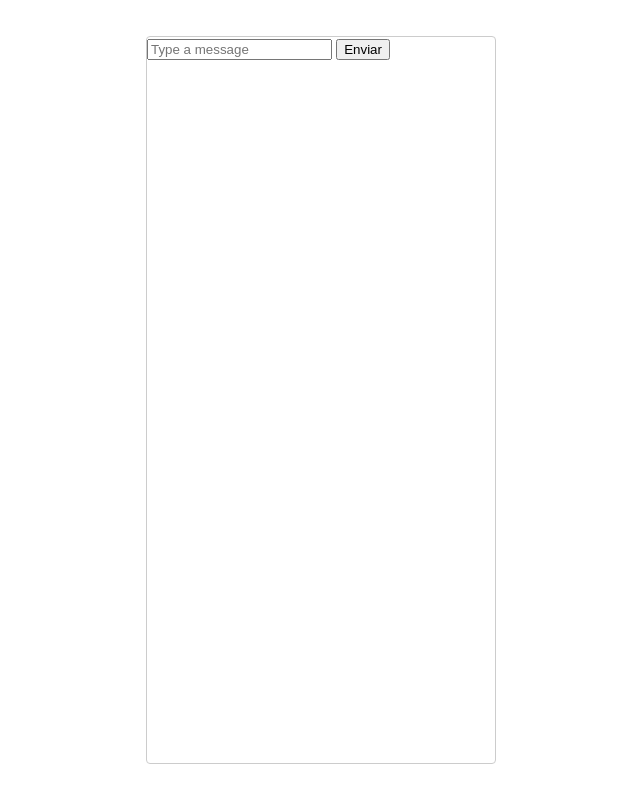
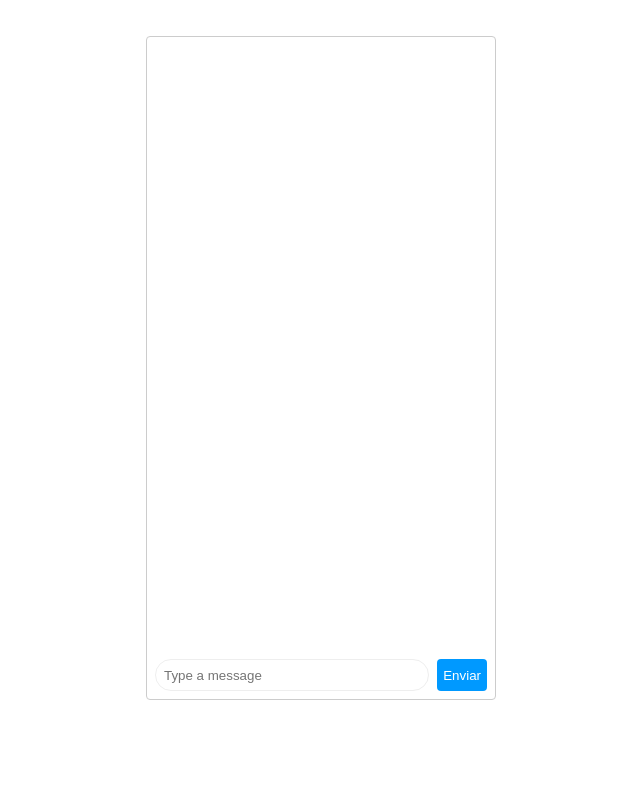
Before and after one commit to jcdavidarg/websocket-chat, a website: page client/index.html in a window 1280 px wide. Shown: the whole page, without its empty margins (319-959 px from the left). Drawn offline with Linux system fonts and the light colour scheme; files that its build step writes are made by us from their sources.

Commit message:
cliente puede enviar msjs

```diff
--- a/client/index.html
+++ b/client/index.html
@@ -3,6 +3,7 @@
   <head>
     <meta charset="UTF-8" />
     <meta name="viewport" content="width=device-width, initial-scale=1.0" />
+    <link rel="stylesheet" href="./css/style.css">
     <title>Chat</title>
     <!-- PUEDO IMPORTAR MODULOS COMO NODE EN HTML -->
     <script type="module">
@@ -10,37 +11,20 @@
 
         // SE CONECTA AUTOMATICAMENTE PORQUE YA ESTA DEFINIDA UNA CONEXION EN EL SERVIDOR
         const socket = io();
+
+        // ME TRAIGO EL FORM
+        const form = document.getElementById('form');
+        const input = document.getElementById('input');
+
+        form.addEventListener('submit', (e) => {
+          e.preventDefault();
+
+          if (input.value) {
+            socket.emit('chat message', input.value);
+            input.value = '';
+          }
+        })
     </script>
-    <style>
-      *,
-      *::before,
-      *::after {
-        box-sizing: border-box;
-      }
-
-      :root {
-        color-scheme: light dark;
-      }
-
-      body {
-        margin: 0;
-        font-family: system-ui, -apple-system, BlinkMacSystemFont, "Segoe UI", Roboto, Oxygen, Ubuntu, Cantarell, "Open Sans", "Helvetica Neue", sans-serif;
-        display: grid;
-        place-content: center;
-        height: 100vh;
-        padding: 36px;
-        grid-template-rows: 1fr;
-      }
-
-      #chat {
-        border: 1px solid #ccc;
-        border-radius: 4px;
-        overflow: hidden;
-        width: 350px;
-        height: 100%;
-        position: relative;
-      }
-    </style>
   </head>
   <body>
     <section id="chat">
--- /dev/null
+++ b/public/css/style.css
@@ -0,0 +1,64 @@
+*,
+*::before,
+*::after {
+  box-sizing: border-box;
+}
+
+:root {
+  color-scheme: light dark;
+}
+
+body {
+  margin: 0;
+  font-family: system-ui, -apple-system, BlinkMacSystemFont, "Segoe UI", Roboto,
+    Oxygen, Ubuntu, Cantarell, "Open Sans", "Helvetica Neue", sans-serif;
+  display: grid;
+  place-content: center;
+  height: 100vh;
+  padding: 36px 36px 100px 36px;
+  grid-template-rows: 1fr;
+}
+
+#chat {
+  border: 1px solid #ccc;
+  border-radius: 4px;
+  overflow: hidden;
+  width: 350px;
+  height: 100%;
+  position: relative;
+}
+
+#form {
+  bottom: 0;
+  display: flex;
+  height: 48px;
+  left: 0;
+  padding: 4px;
+  position: absolute;
+  right: 0;
+}
+
+#input {
+  border-radius:  99999px;
+  border: 1px solid #eee;
+  flex: 1;
+  margin: 4px;
+  padding: 0 8px;
+}
+
+#input:focus {
+  outline: 0;
+}
+
+#form > button {
+  background: #09f;
+  color: #fff;
+  border: 0;
+  margin: 4px;
+  border-radius: 4px;
+}
+
+#form > button:hover {
+background: #0cf;
+
+}
--- a/server/index.js
+++ b/server/index.js
@@ -12,6 +12,9 @@ const port = process.env.PORT ?? 3000;
 const app = express();
 const server = createServer(app);
 const io = new Server(server);
+
+//  CONFIGURAR EXPRESS PARA SERVIR ARCHIVOS ESTÁTICOS
+app.use(express.static("public"));
 
 //  CUANDO SE CONECTE AL SOCKET IO
 io.on("connection", (socket) => {
```
